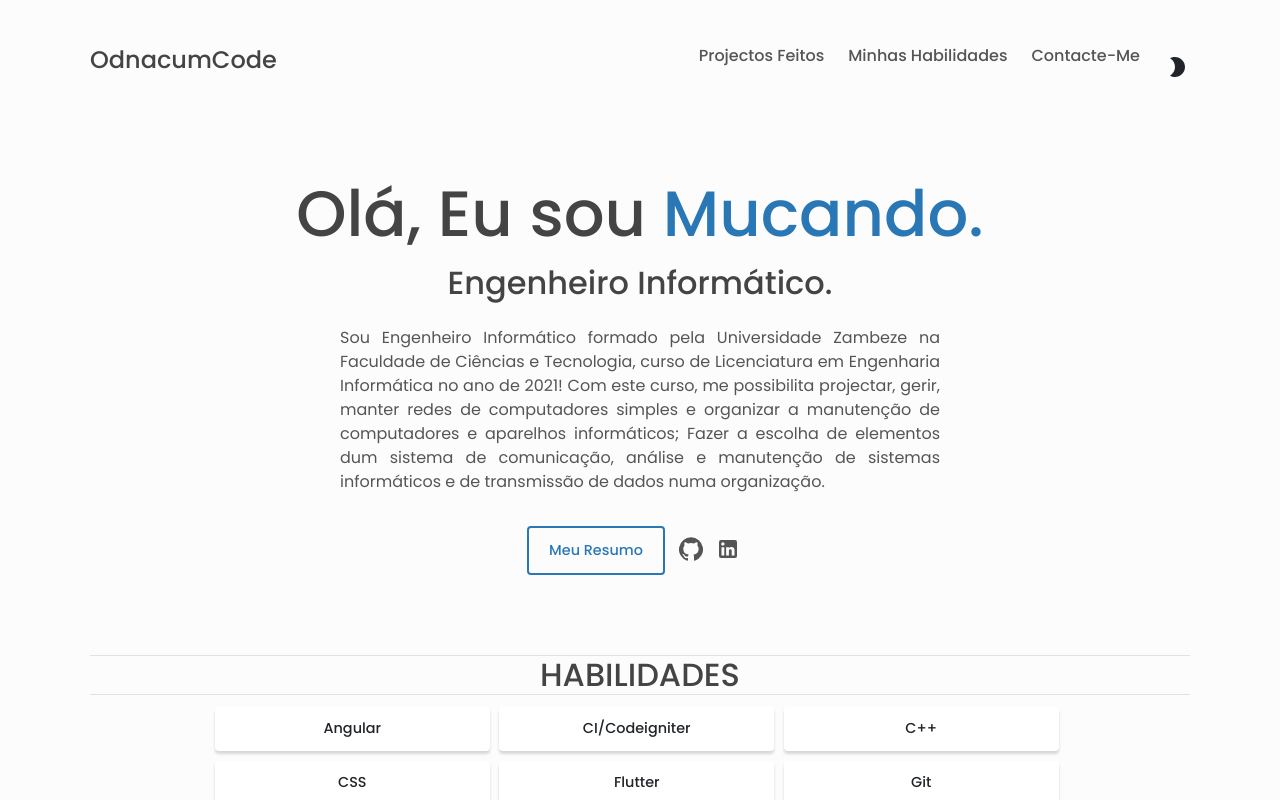
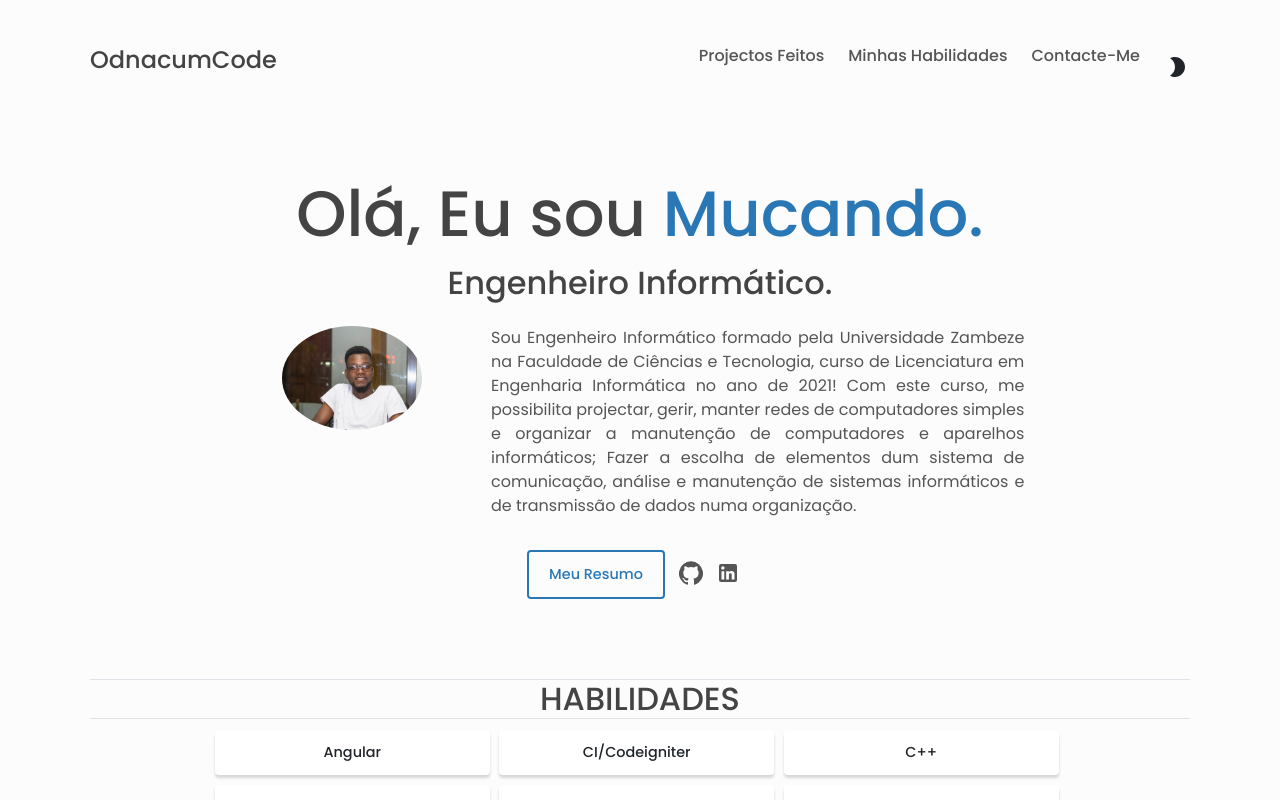
Before and after one commit to Odnacum/port_mucando, a React (Create React App) app: page / in a window 1280 px wide. Shown: the top 800 px of the page. Built offline with nearby package versions, Linux system fonts and the light colour scheme.

Commit message:
Versao estavel

```diff
--- a/src/components/About/About.css
+++ b/src/components/About/About.css
@@ -1,8 +1,14 @@
 .about {
   flex-direction: column;
   margin-top: 3em;
+  /*background-image: url("/src/components/img/back.jpg")!important;*/
+  /*background-repeat: no-repeat!important;*/
 }
+.imgx{
+  max-height: 150px;
+  max-width: 140px;
 
+}
 .about__name {
 
   color: var(--clr-primary);
--- a/src/components/About/About.js
+++ b/src/components/About/About.js
@@ -1,15 +1,18 @@
+import { Image } from "react-bootstrap";
 import GitHubIcon from "@material-ui/icons/GitHub";
 import LinkedInIcon from "@material-ui/icons/LinkedIn";
+import back from "../img/back.jpg";
 import { about } from "../../portfolio";
 import "./About.css";
-import 'bootstrap/dist/css/bootstrap.min.css';
-
+import "bootstrap/dist/css/bootstrap.min.css";
+// import { Image } from "react-bootstrap";
 const About = () => {
   const { name, role, description, resume, social } = about;
 
   return (
     // eslint-disable-next-line react/jsx-filename-extension
     <div className="about center">
+
       {name && (
         <h1 className="text-center">
           Olá, Eu sou <span className="text-center about__name">{name}.</span>
@@ -17,7 +20,17 @@ const About = () => {
       )}
 
       {role && <h2 className="about__role p-0">{role}.</h2>}
-      <p className="about__desc">{description && description}</p>
+      <div className="row">
+        <div className="col-sm-3 ms-5 me-0 mt-3">
+          <div className="" >
+            <Image className="imgx" src={back} roundedCircle />
+          </div>
+        </div>
+        <div className="col-sm-8 me-0">
+          <p className="about__desc">{description && description}</p>
+        </div>
+      </div>
+
 
       <div className="about__contact center">
         {resume && (
--- a/src/components/Header/Header.js
+++ b/src/components/Header/Header.js
@@ -6,7 +6,7 @@ const Header = () => {
   const { homepage, title } = header;
 
   return (
-    <header className="header center">
+    <header className="header center ">
       <h3>
         {homepage ? (
           <a href={homepage} className="link">
```
Also changed, not shown: src/components/img/back.jpg (added).
